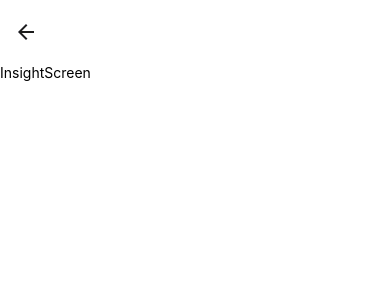
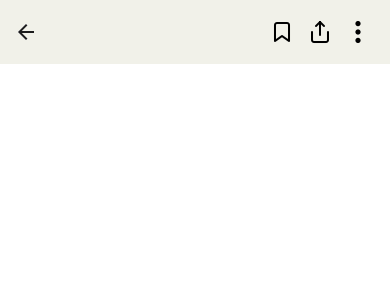
Before and after one commit to CCC-org/keewe-app, a React Native app: screen /Insight in a window 390 px wide. Shown: the top 300 px of the page. Built offline with nearby package versions, Linux system fonts and the light colour scheme; a web font is replaced by a local one; what @gorhom/bottom-sheet would draw is missing.

Commit message:
added insightScreen

```diff
--- a/App.tsx
+++ b/App.tsx
@@ -193,7 +193,11 @@ export default function App() {
                       title: '',
                     }}
                   >
-                    <Stack.Screen name={'Insight'} component={InsightScreen} />
+                    <Stack.Screen
+                      name={'Insight'}
+                      component={InsightScreen}
+                      options={{ headerStyle: { backgroundColor: '#F1F1E9' } }}
+                    />
                     <Stack.Screen
                       name={'Share'}
                       component={ShareScreen}
--- a/src/screens/posts/InsightScreen.tsx
+++ b/src/screens/posts/InsightScreen.tsx
@@ -1,14 +1,44 @@
-import { StyleSheet, Text, View } from 'react-native';
-import React from 'react';
+import { Pressable, StyleSheet, Text, View } from 'react-native';
+import React, { useLayoutEffect } from 'react';
+import { Feather } from '@expo/vector-icons';
+import { Entypo } from '@expo/vector-icons';
 
-const InsightScreen = () => {
+const InsightScreen = ({ navigation }) => {
+  useLayoutEffect(() => {
+    navigation.setOptions({
+      headerRight: () => {
+        return (
+          <View style={styles.headerRight}>
+            <Pressable onPress={() => alert('bookmark')}>
+              <Feather name="bookmark" size={24} color="black" />
+            </Pressable>
+            <Pressable onPress={() => alert('share')}>
+              <Feather name="share" size={24} color="black" />
+            </Pressable>
+            <Pressable onPress={() => alert('three dots')}>
+              <Entypo name="dots-three-vertical" size={24} color="black" />
+            </Pressable>
+          </View>
+        );
+      },
+    });
+  });
   return (
-    <View>
-      <Text>InsightScreen</Text>
-    </View>
+    <>
+      {/* Insight text, link card, emoticons, etc.. */}
+      {/* reply etc.. */}
+    </>
   );
 };
 
 export default InsightScreen;
 
-const styles = StyleSheet.create({});
+const styles = StyleSheet.create({
+  headerRight: {
+    flexDirection: 'row',
+    justifyContent: 'space-between',
+    alignItems: 'center',
+    width: 100,
+    marginRight: 20,
+  },
+});
```
